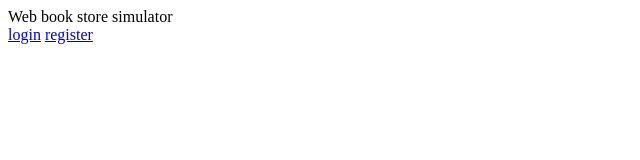
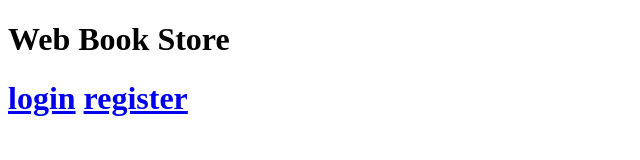
Before and after one commit to NaAuNHCO3/webbookstore, a website: page index.html in a window 1280 px wide. Shown: the whole page, without its empty margins (0-640 px from the left). Drawn offline with Linux system fonts and the light colour scheme.

Commit message:
easy the index.html

```diff
--- a/index.html
+++ b/index.html
@@ -5,10 +5,8 @@
     <link rel="stylesheet" type="text/css" href="/css/index.css"/>
 </head>
 <body>
-    <div>Web book store simulator</div>
-    <div>
-        <a href="/login">login</a>
-        <a href="/register">register</a>
-    </div>
+    <h1>Web Book Store<h1>
+    <a href="/login">login</a>
+    <a href="/register">register</a>
 </body>
 </html>
```
